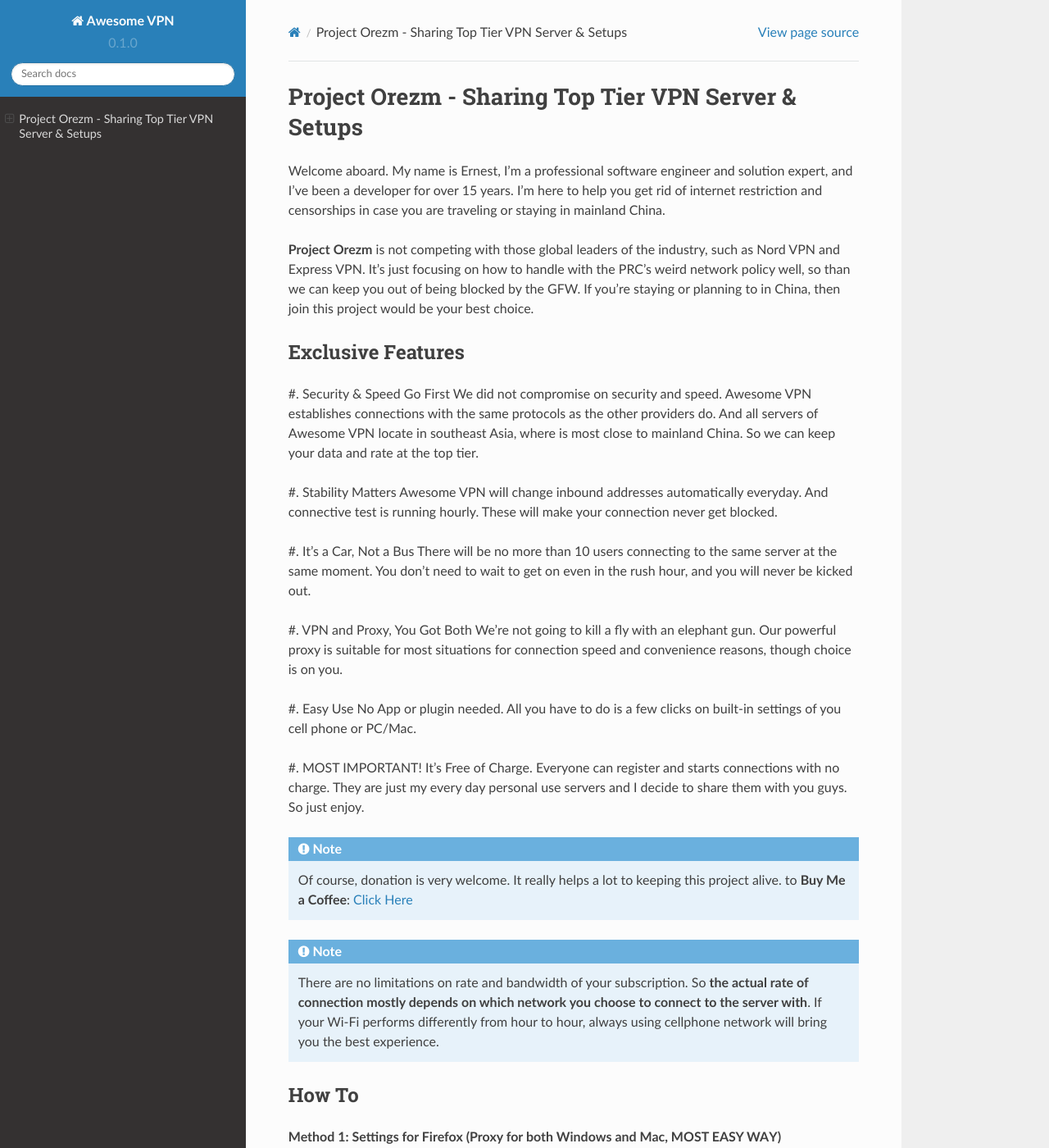
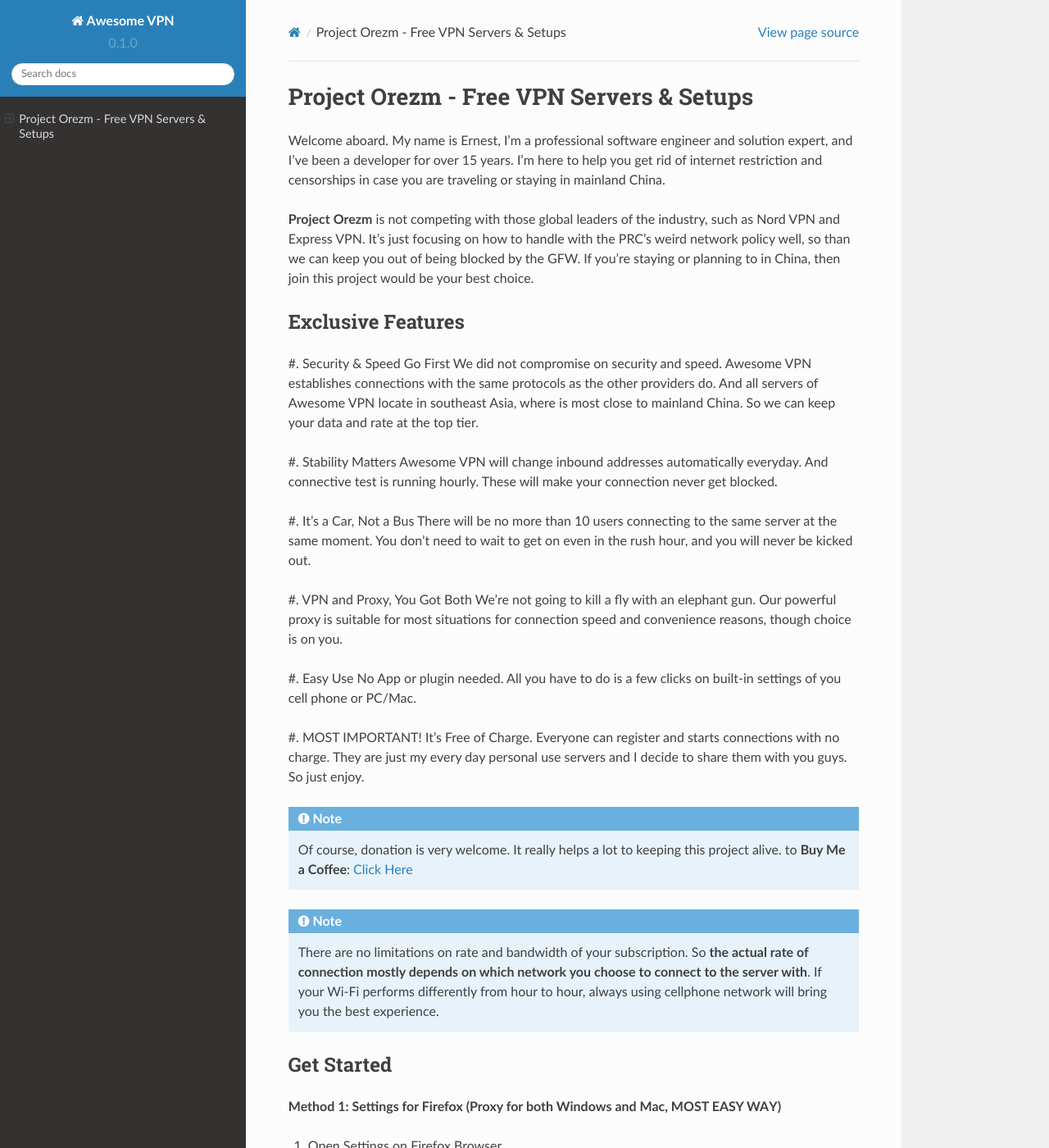
Before and after one commit to orezm/avc, a Sphinx documentation site: the page built from docs/source/index.rst, in a window 1280 px wide and 1400 px high. Shown: the whole window at 82% size. Built offline with Sphinx 7.4.7 and the Read the Docs theme 2.0.0, drawn with Linux system fonts in a browser that asks for light colours; some of the changed text lies outside the part shown.

Commit message:
Update index.rst

```diff
--- a/docs/source/index.rst
+++ b/docs/source/index.rst
@@ -1,5 +1,5 @@
-Project Orezm - Sharing Top Tier VPN Server & Setups
-====================================================
+Project Orezm - Free VPN Servers & Setups
+=========================================
 
 Welcome aboard. My name is Ernest, I’m a professional software engineer and solution expert, and I’ve been a developer for over 15 years. I’m here to help you get rid of internet restriction and censorships in case you are traveling or staying in mainland China.
 
@@ -37,8 +37,8 @@
     There are no limitations on rate and bandwidth of your subscription. So **the actual rate of connection mostly depends on which network you choose to connect to the server with**. If your Wi-Fi performs differently from hour to hour, always using cellphone network will bring you the best experience.
 
 
-How To
-------
+Get Started
+-----------
 
 **Method 1: Settings for Firefox (Proxy for both Windows and Mac, MOST EASY WAY)**
 
```
Also changed, not shown: other parts of docs/source/index.rst (+2 -2 lines).
